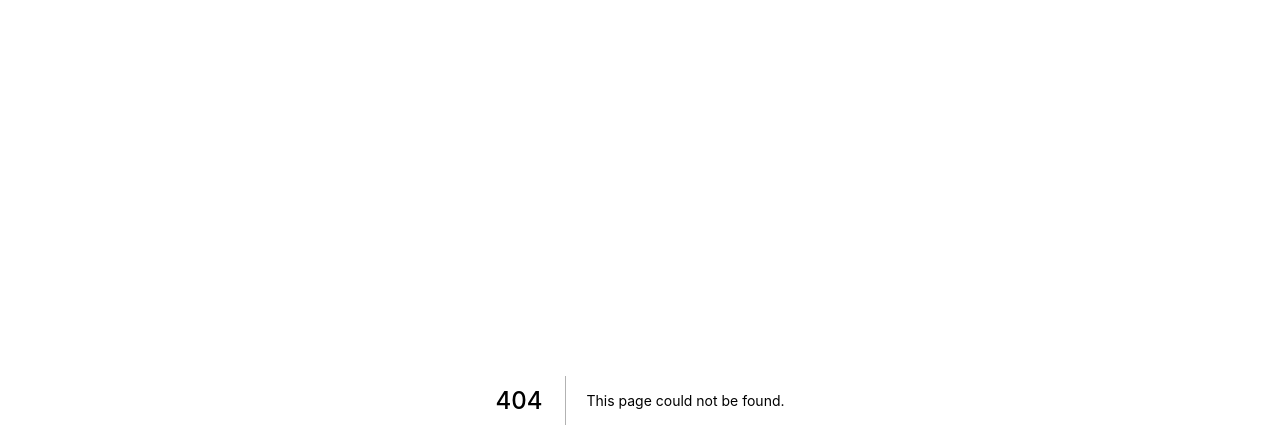
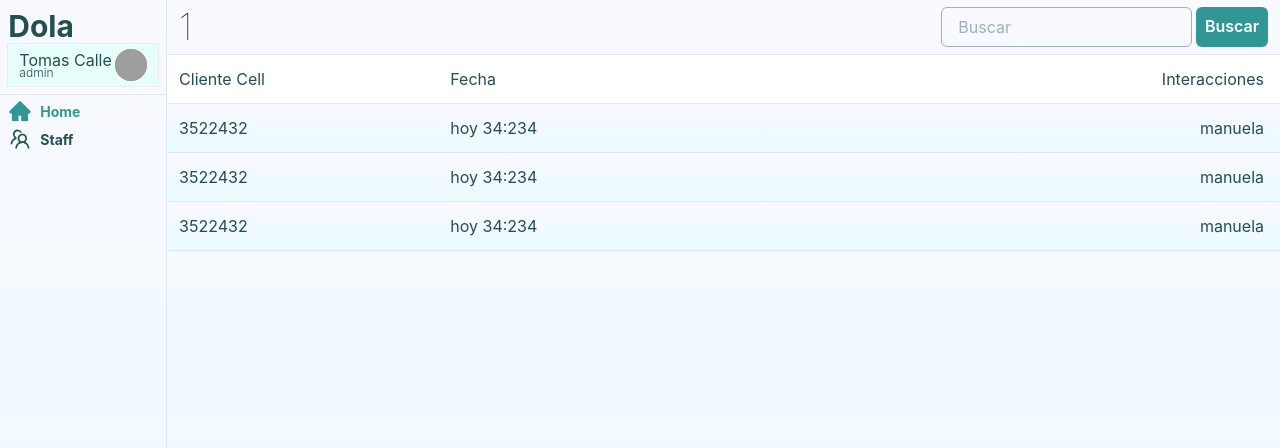
Before and after one commit to tomasCalletce/dolaa, a Next.js app: page /staff/1 in a window 1280 px wide. Before the commit this address had no page. Shown: the top 448 px of the page. Built offline with nearby package versions, Linux system fonts and the light colour scheme; grey boxes are pictures that could not be loaded.

Commit message:
ui done 👌🏼

```diff
--- a/pages/components/dataBox.js
+++ b/components/dataBox.js
@@ -16,5 +16,4 @@ function DataBox() {
     </Box>
   )
 }
-
 export default DataBox
--- a/pages/components/header.js
+++ b/components/header.js
@@ -1,13 +1,15 @@
 import { Avatar, Box , Heading, Text, Input, Icon } from '@chakra-ui/react'
 import { AiFillHome, AiOutlineTeam } from "react-icons/ai";
 
-export default function Header() {
+
+
+function Header() {
   return (
-    <Box w="15%" display="flex" flexDirection="column" alignItems="center" justifyContent="space-between" borderRight='1px' borderColor='gray.200'>
-        <Box width="90%">
-            <Heading fontWeight="bold" fontSize="3xl" color="#234E52">Dolaa</Heading>
+    <Box w="15%" display="flex" flexDirection="column" alignItems="center" borderRight='1px' borderColor='gray.200'>
+        <Box width="90%" mt="2">
+            <Heading fontWeight="bold" fontSize="3xl" color="#234E52">Dola</Heading>
         </Box>
-        <Box w="90%" display="flex" alignItems="center" boxShadow='xs' p='1' rounded='md' bg="#E6FFFA" >
+        <Box w="90%" display="flex" alignItems="center" boxShadow='xs' p='1' bg="#E6FFFA" mb="2" >
             <Box w="100%" pl="5%">
                 <Text fontSize="md" color="#234E52">Tomas Calle</Text>
                 <Text fontSize="xs" mt="-2" color="#234E52" fontWeight="light">admin</Text>
@@ -19,14 +21,13 @@ export default function Header() {
             mr="5%"
             />
         </Box>
-        <Input htmlSize={4} width="90%" placeholder="Serch" />
-        <Box width="100%" height="80%" borderTop='1px' borderColor='gray.200' display="flex" flexDirection="column" alignItems="center" >
+        <Box width="100%" height="80%" display="flex" flexDirection="column" alignItems="center" borderTop="1px" borderColor='gray.200' >
             <Box width="90%" display="flex" flexDirection="column" justifyContent="center">
-                <Box as='a' display="flex" alignItems="center" w="100%" mb="1" mt="1">
+                <Box as='a' href='/' display="flex" alignItems="center" w="100%" mb="1" mt="1">
                     <Icon as={AiFillHome} mr="2" w={6} h={6} color="#319795"></Icon>
                     <Text fontSize="sm" fontWeight="bold" color="#319795">Home</Text>
                 </Box>
-                <Box as='a' display="flex" alignItems="center" w="100%" mb="1">
+                <Box as='a' href='/staff' display="flex" alignItems="center" w="100%" mb="1">
                     <Icon as={AiOutlineTeam} mr="2" w={6} h={6} color="#234E52"></Icon>
                     <Text fontSize="sm" fontWeight="bold" color="#234E52">Staff</Text>
                 </Box>
@@ -35,3 +36,4 @@ export default function Header() {
     </Box>
   )
 }
+export default Header
--- a/pages/components/listValue.js
+++ b/components/listValue.js
@@ -9,5 +9,4 @@ function ListValue() {
     </Box>
   )
 }
-
 export default ListValue
--- /dev/null
+++ b/components/staffBox.js
@@ -0,0 +1,21 @@
+import { Box , Heading, Text, Avatar } from '@chakra-ui/react'
+
+function StaffBox() {
+  return (
+    <Box as='a' w="100%" display="flex" p="3" pr="4" bgGradient="linear(to-b,#f9f9ff,#ebfcff)" borderBottom='1px' borderColor='gray.200' alignItems="center" justifyContent="center" >
+        <Box w="100%" display="flex" alignItems="center" boxShadow='xs' p='1' bg="#E6FFFA" mb="1" >
+            <Box w="100%">
+                <Text fontSize="md" color="#234E52">Juan Camilo</Text>
+                <Text fontSize="xs" mt="-2" color="#234E52" fontWeight="light">admin</Text>
+            </Box>
+            <Avatar
+            size="sm"
+            name="Dan Abrahmov"
+            src="https://bit.ly/dan-abramov"
+            mr="5%"
+            />
+        </Box>
+    </Box>
+  )
+}
+export default StaffBox
--- a/package.json
+++ b/package.json
@@ -16,7 +16,8 @@
     "next": "12.1.5",
     "react": "18.0.0",
     "react-dom": "18.0.0",
-    "react-icons": "^4.3.1"
+    "react-icons": "^4.3.1",
+    "whatsapp-web.js": "^1.16.6"
   },
   "devDependencies": {
     "eslint": "8.14.0",
--- /dev/null
+++ b/pages/staff/[id].js
@@ -0,0 +1,40 @@
+import { useRouter } from "next/router"
+import { Box , Text, Input, Button } from '@chakra-ui/react'
+
+import Header from '../../components/header'
+import StaffBox from '../../components/staffBox'
+import ListValue from "../../components/listValue"
+
+function StaffMember(){
+    const router = useRouter();
+    const id = router.query.id;
+    return (
+        <Box w="100%" h="100vh" bgGradient="linear(to-b,#f9f9ff,#ebfcff)" display="flex" >
+        <Header/>
+
+        <Box w="100%">
+            <Box w="100%" pl="3" pr="3" display="flex" justifyContent="space-between" alignItems="center">
+                <Text fontSize="4xl" fontWeight="hairline" >{id}</Text>
+                <Box w="30%" display="flex">
+                  <Input placeholder='Buscar' border="1px" borderColor='gray.400' />
+                  <Button colorScheme='teal' ml="1" >Buscar</Button>
+                </Box>
+            </Box>
+            <Box w="100%">
+                <Box display="flex" p="3" borderBottom='1px' borderTop="1px" borderColor='gray.200'  bg='white' pr="4">
+                    <Box w="30%" color="#234E52"><Text>Cliente Cell</Text></Box>
+                    <Box w="30%" color="#234E52"><Text>Fecha</Text></Box>
+                    <Box w="60%" display="flex" justifyContent="flex-end"color="#234E52" ><Text>Interacciones</Text></Box>
+                </Box>
+                <Box w="100%" height="100%" bg="#E6FFFA" display="flex" flexDirection="column">
+                    <ListValue/>
+                    <ListValue/>
+                    <ListValue/>
+                </Box>
+          </Box>
+        </Box>
+
+      </Box>
+    )
+}
+export default StaffMember
```
Also changed, not shown: pages/index.js (+9 -5 lines), pages/staff/index.js (added, +33 -0 lines), 1 other file (tests, documents, lock files or other folders).
